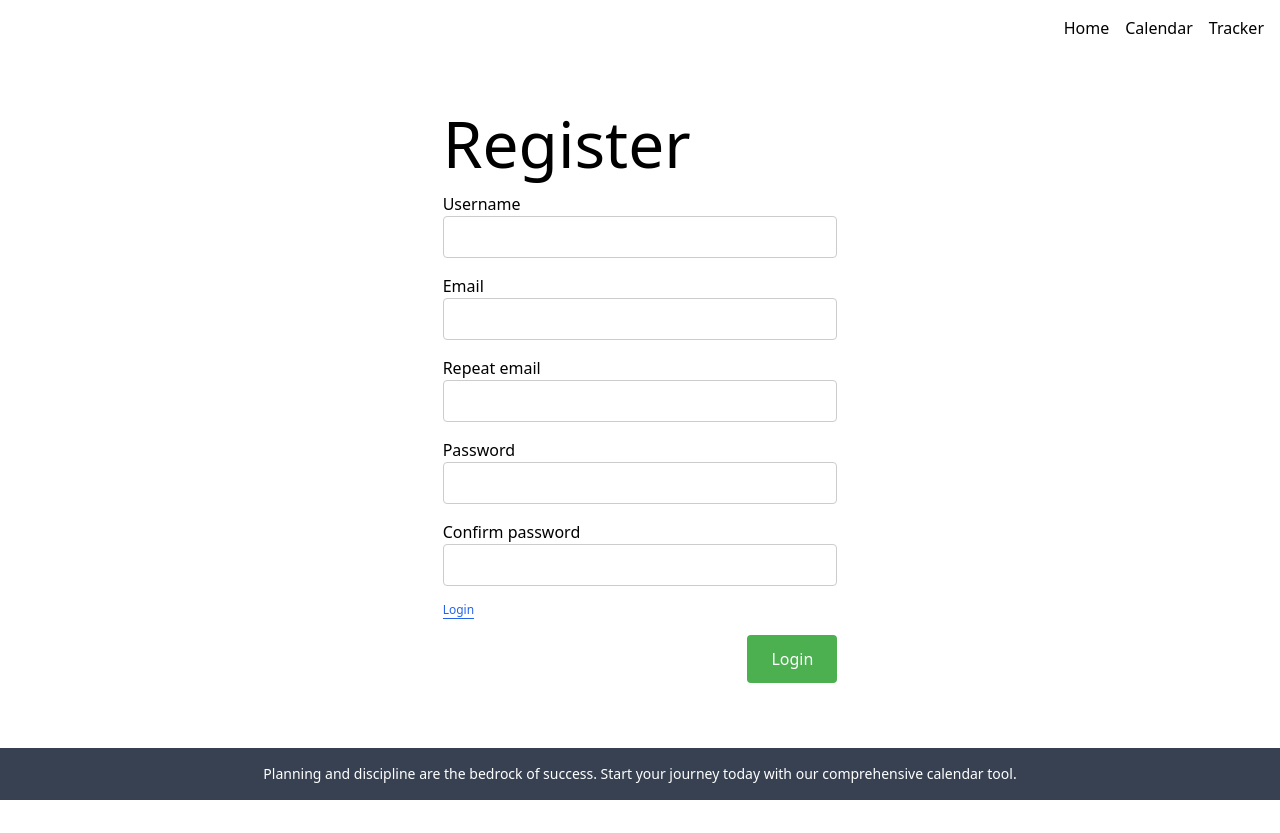
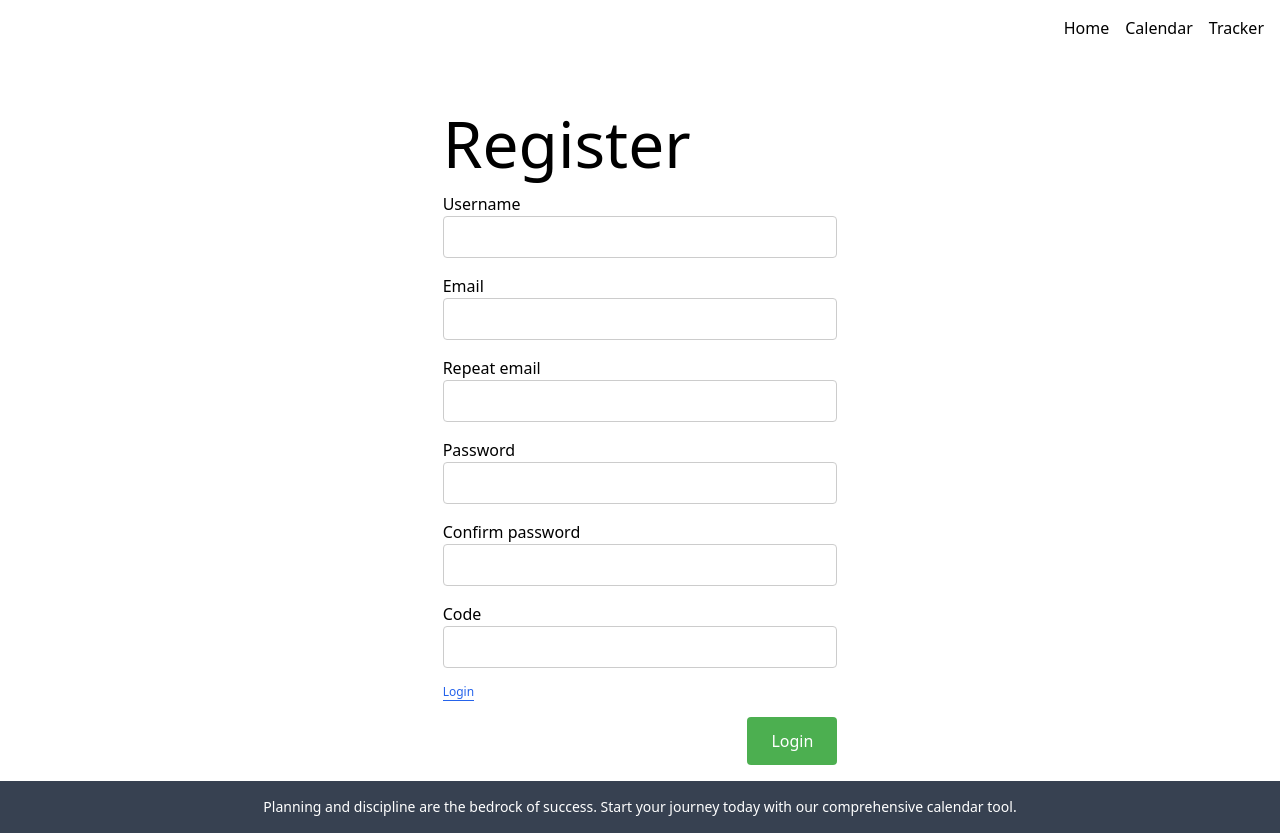
Before and after one commit to aitor-i/standard-directive-n2-web, a Next.js app: page /register in a window 1280 px wide. Before the commit the page ends 800 px from the top, so only its background shows below. Built offline with nearby package versions, Linux system fonts and the light colour scheme.

Commit message:
ADD - Code to register

```diff
--- a/src/PageComponent/RegisterPage/RegisterPage.tsx
+++ b/src/PageComponent/RegisterPage/RegisterPage.tsx
@@ -36,6 +36,7 @@ export default function RegisterPage(props: {}) {
     const rePassword = formData.get("confirm-password")?.valueOf() ?? "";
     const email = formData.get("email")?.valueOf() ?? "";
     const reEmail = formData.get("re-email")?.valueOf() ?? "";
+    const code = formData.get("code")?.valueOf() ?? "";
 
     const passwordValidationResponse = passwordValidation(password.toString());
 
@@ -55,7 +56,7 @@ export default function RegisterPage(props: {}) {
       url: `${baseUrl}/users/register-user`,
       method: "POST",
       headers: { "Content-Type": "application/json" },
-      body: { username, password, email }
+      body: { username, password, email, code }
 
     }
 
@@ -100,6 +101,10 @@ export default function RegisterPage(props: {}) {
           <label>Confirm password</label>
           <input ref={rePasswordRef} type="password" name="confirm-password" />
         </section>
+        <section className='flex-col flex'>
+          <label>Code</label>
+          <input type="text" name="code" />
+        </section>
 
         <Link className='text-xs text-blue-600 border-blue-600 border-b w-fit' href={"/login"}>Login</Link>
         {fetchingStatus === "loading" ? 'Loading' :
```
